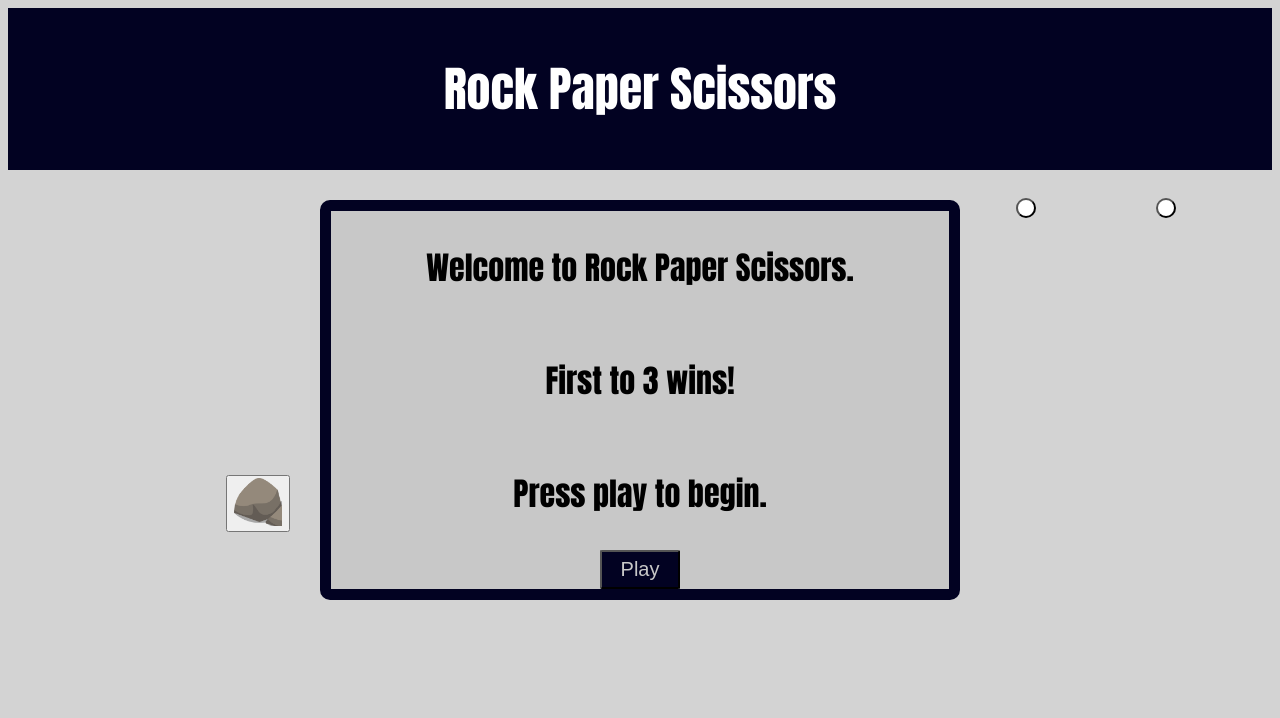
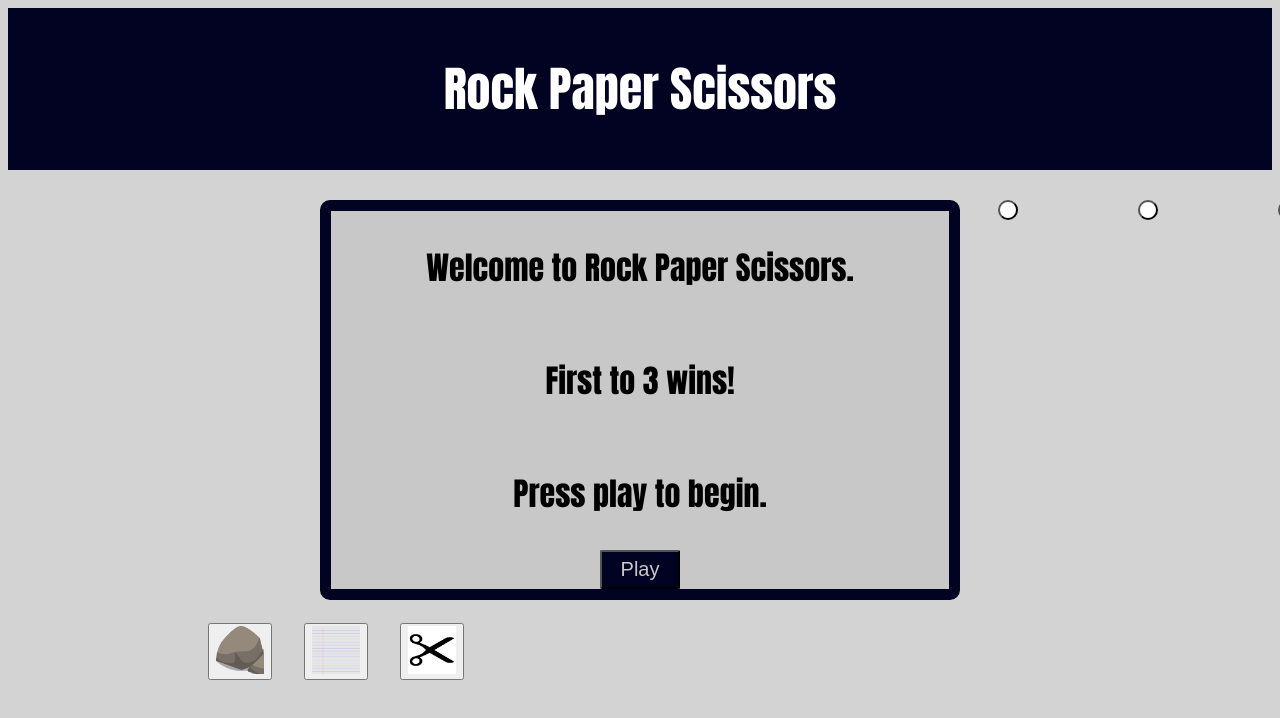
Before and after one commit to jzacks17/rock-paper-scissors, a plain HTML site: page index.html in a window 1280 px wide. Shown: the top 718 px of the page. Drawn offline with Linux system fonts and the light colour scheme.

Commit message:
Adjusted css styling

```diff
--- a/styles.css
+++ b/styles.css
@@ -102,7 +102,11 @@ body {
 
 /* Display holder for the images - essentially take up the empty space the images otherwise would */
 .image p {
-    padding: 84px;
+    /* padding: 84px; */
+    padding-top:20vh;
+    padding-bottom: 20vh;
+    padding-left: 15vh;
+    padding-right: 15vh;
     /* display: none; */
 }
 
@@ -110,13 +114,16 @@ body {
 .hidden {
     display: none;
 
-    height: 200px;
+    /* height: 200px; */
+    height: 43vh;
+    width: auto;
 }
 
 .selection{
     margin: 16px 0px;
     display: flex;
     flex-direction: row;
+    justify-content: space-around;
 }
 .selection button{
     /* height: 48px;
```
